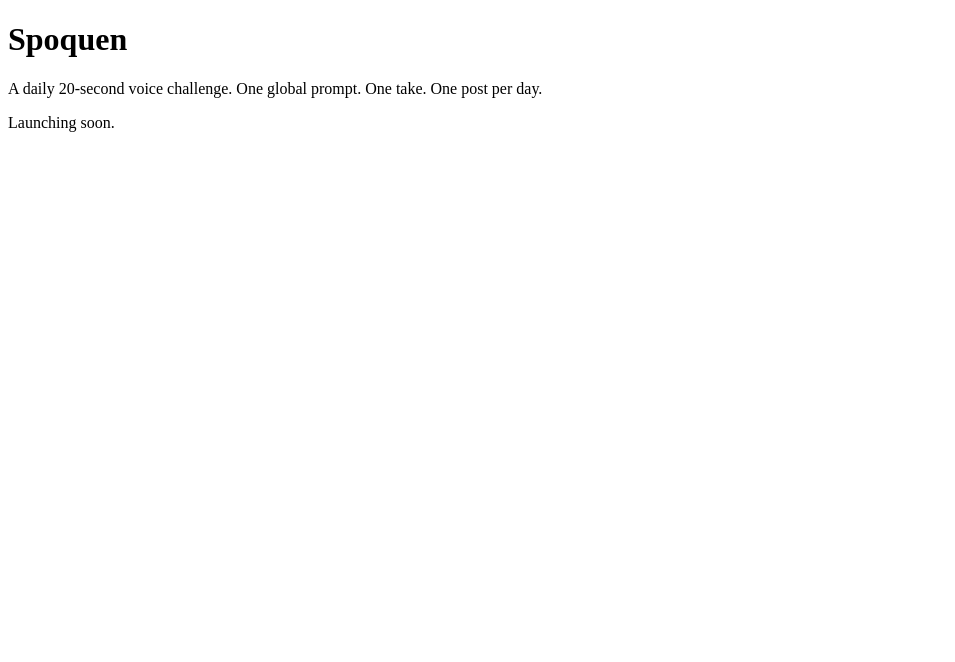
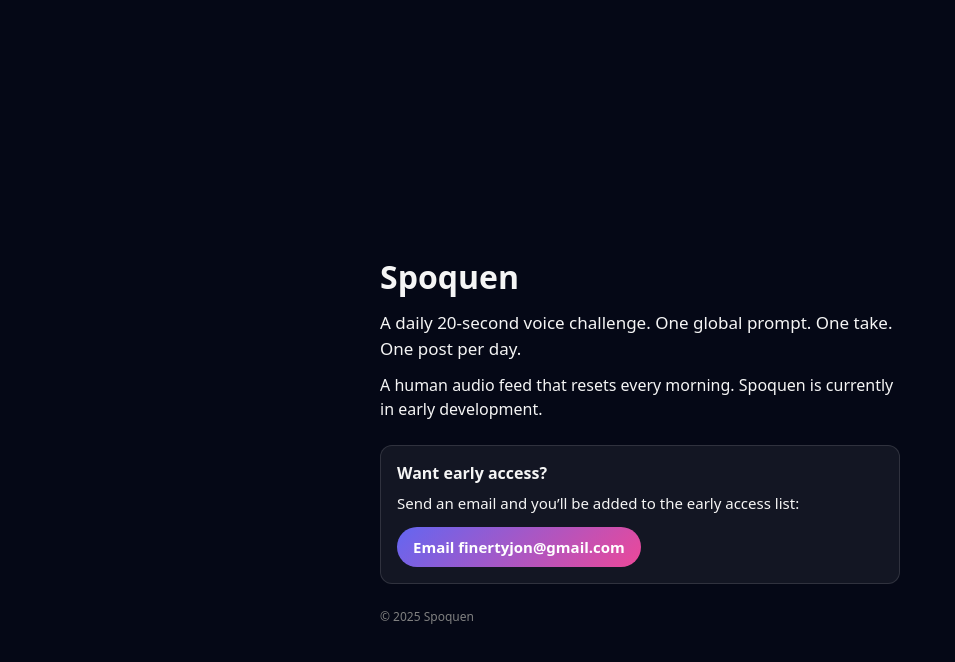
Before and after one commit to finertyjon-cloud/spoquen-site, a plain HTML site: page index.html in a window 1280 px wide. Shown: the whole page, without its empty margins (0-955 px from the left). Drawn offline with Linux system fonts and the light colour scheme.

Commit message:
Redesign index.html with new styles and content

```diff
--- a/index.html
+++ b/index.html
@@ -5,9 +5,36 @@
   <title>Spoquen</title>
   <meta name="viewport" content="width=device-width, initial-scale=1">
 </head>
-<body>
-  <h1>Spoquen</h1>
-  <p>A daily 20-second voice challenge. One global prompt. One take. One post per day.</p>
-  <p>Launching soon.</p>
+<body style="margin:0; padding:40px 24px; font-family:system-ui,-apple-system,BlinkMacSystemFont,'Segoe UI',sans-serif; background:#050816; color:#f5f5f5; display:flex; justify-content:center; align-items:center; min-height:100vh;">
+  <main style="max-width:520px; width:100%;">
+    <h1 style="font-size:32px; margin:0 0 12px 0;">Spoquen</h1>
+
+    <p style="font-size:17px; line-height:1.5; margin:0 0 12px 0;">
+      A daily 20-second voice challenge. One global prompt. One take. One post per day.
+    </p>
+
+    <p style="font-size:16px; line-height:1.5; margin:0 0 24px 0;">
+      A human audio feed that resets every morning. Spoquen is currently in early development.
+    </p>
+
+    <div style="padding:16px; border-radius:12px; background:rgba(255,255,255,0.06); border:1px solid rgba(255,255,255,0.12);">
+      <p style="margin:0 0 8px 0; font-weight:600;">Want early access?</p>
+      <p style="margin:0 0 12px 0; font-size:15px; line-height:1.5;">
+        Send an email and you’ll be added to the early access list:
+      </p>
+      <a href="mailto:finertyjon@gmail.com"
+         style="display:inline-block; padding:10px 16px; border-radius:999px; background:linear-gradient(135deg,#6366f1,#ec4899); color:#ffffff; font-weight:600; font-size:15px; text-decoration:none;">
+        Email finertyjon@gmail.com
+      </a>
+    </div>
+
+    <p style="margin:24px 0 0 0; font-size:12px; color:#808080;">
+      © <span id="year"></span> Spoquen
+    </p>
+  </main>
+
+  <script>
+    document.getElementById('year').textContent = new Date().getFullYear();
+  </script>
 </body>
 </html>
```
